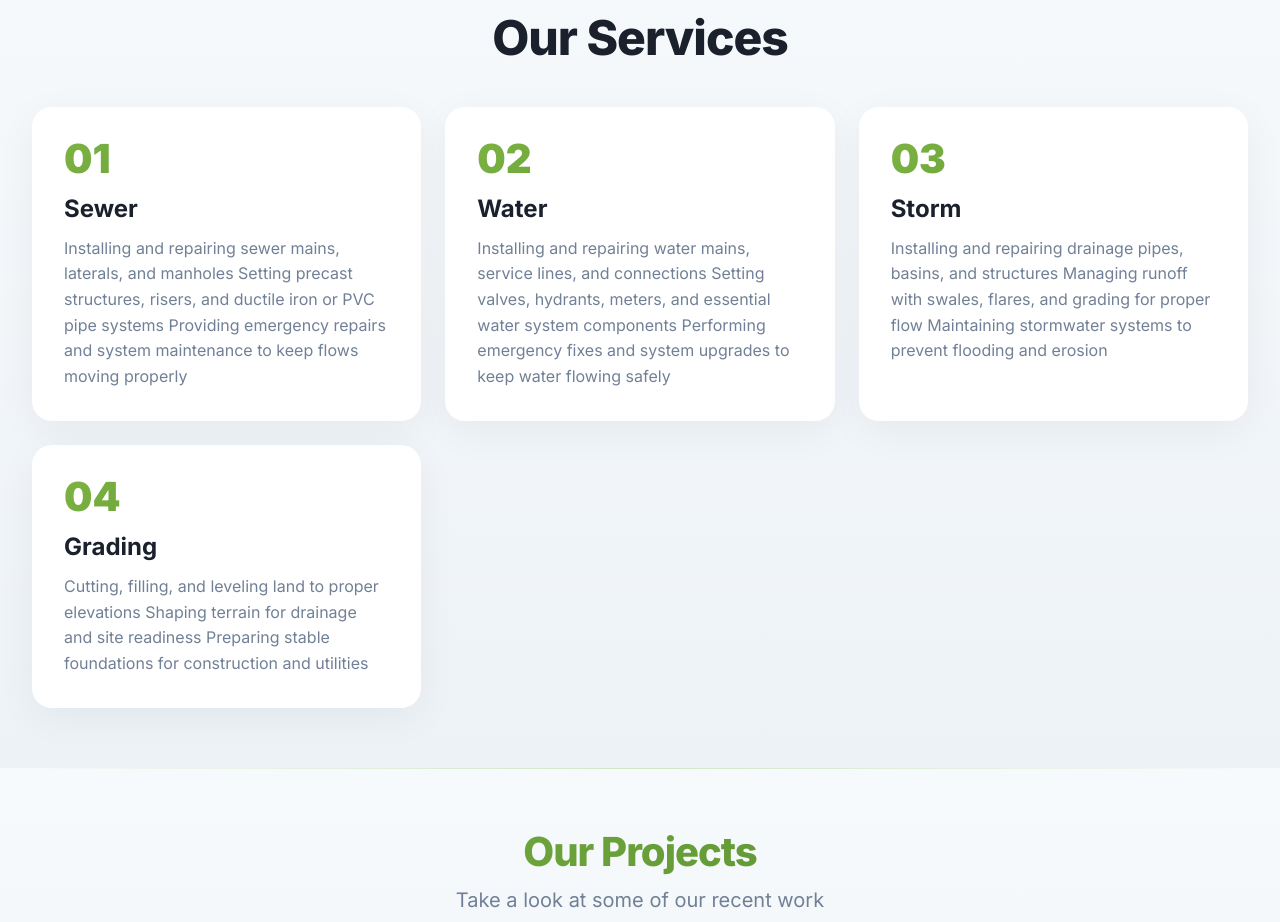
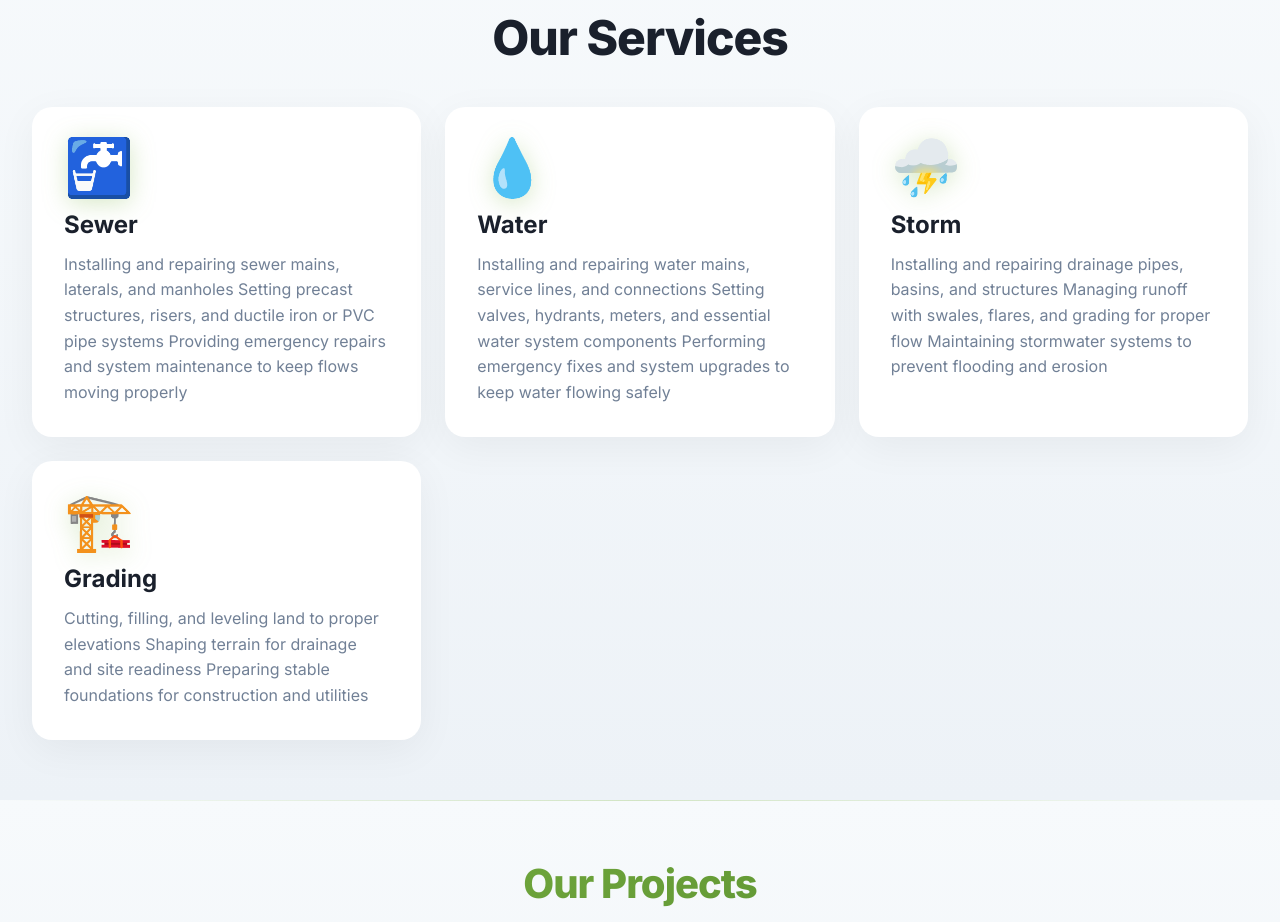
Before and after one commit to simmonscivilgroupinc-hue/SimmonsCivilGroupInc, a React (Vite) app in the folder civil-group-site/: page / in a window 1280 px wide. Shown: the part 1240-2162 px from the top of the page. Built offline with nearby package versions, Linux system fonts and the light colour scheme; no server answers.

Commit message:
Replace service numbers with relevant icons (pipe, water, storm, bulldozer)

```diff
--- a/civil-group-site/src/pages/ModernHome.css
+++ b/civil-group-site/src/pages/ModernHome.css
@@ -246,15 +246,11 @@
   transform: translateY(-10px);
 }
 
-.service-number {
-  font-size: 2.5rem;
-  font-weight: 900;
-  background: linear-gradient(135deg, #7CB342 0%, #558B2F 100%);
-  -webkit-background-clip: text;
-  -webkit-text-fill-color: transparent;
-  background-clip: text;
+.service-icon {
+  font-size: 3.5rem;
   margin-bottom: 1rem;
   line-height: 1;
+  filter: drop-shadow(0 4px 12px rgba(124, 179, 66, 0.3));
 }
 
 .service-title {
@@ -506,8 +502,8 @@
     padding: 1.75rem;
   }
 
-  .service-number {
-    font-size: 2rem;
+  .service-icon {
+    font-size: 3rem;
   }
 
   .service-title {
--- a/civil-group-site/src/pages/ModernHome.jsx
+++ b/civil-group-site/src/pages/ModernHome.jsx
@@ -275,7 +275,11 @@ const ModernHome = () => {
           </motion.div>
 
           <div className="services-grid">
-            {content.services.items.map((service, index) => (
+            {content.services.items.map((service, index) => {
+              // Icon mapping for each service
+              const serviceIcons = ['🚰', '💧', '⛈️', '🏗️'];
+
+              return (
               <motion.div
                 key={service.id}
                 className="service-card"
@@ -295,12 +299,12 @@ const ModernHome = () => {
                 }}
               >
                 <motion.div
-                  className="service-number"
+                  className="service-icon"
                   initial={{ scale: 0, rotate: -180 }}
                   animate={visibleSections.services ? { scale: 1, rotate: 0 } : {}}
                   transition={{ duration: 0.6, delay: 0.5 + index * 0.1, type: "spring" }}
                 >
-                  {String(index + 1).padStart(2, '0')}
+                  {serviceIcons[index]}
                 </motion.div>
                 <motion.div
                   initial={{ opacity: 0, x: -20 }}
@@ -338,7 +342,8 @@ const ModernHome = () => {
                   transition={{ duration: 0.4 }}
                 />
               </motion.div>
-            ))}
+              );
+            })}
           </div>
         </div>
       </section>
```
